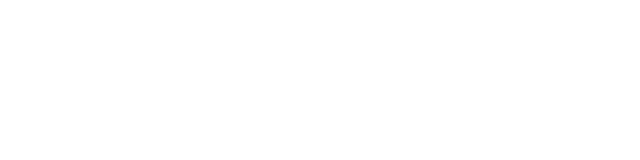
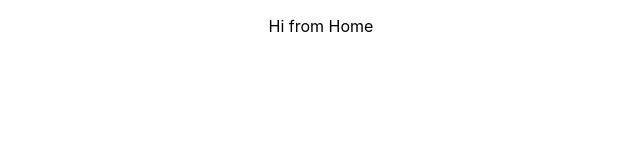
Before and after one commit to vicmaburrito/COVID-19-TRACKING, a React (Create React App) app: page / in a window 1280 px wide. Shown: the top 160 px of the page, without its empty margins (319-959 px from the left). Built offline with nearby package versions, Linux system fonts and the light colour scheme.

Commit message:
Set app in the server

```diff
--- a/public/index.html
+++ b/public/index.html
@@ -2,7 +2,7 @@
 <html lang="en">
   <head>
     <meta charset="utf-8" />
-    <link rel="icon" href="%PUBLIC_URL%/favicon.ico" />
+    <!-- <link rel="icon" href="%PUBLIC_URL%/favicon.ico" /> -->
     <meta name="viewport" content="width=device-width, initial-scale=1" />
     <meta name="theme-color" content="#000000" />
     <meta
--- a/src/App.js
+++ b/src/App.js
@@ -1,8 +1,10 @@
+import Home from './Components/Home';
 import './App.css';
 
 function App() {
   return (
     <div className="App">
+      <Home />
     </div>
   );
 }
--- a/src/Components/Home.js
+++ b/src/Components/Home.js
@@ -1 +1,7 @@
-import react from 'React';
+function Home() {
+  return (
+    <p>Hi from Home</p>
+  );
+}
+
+export default Home;
```
Also changed, not shown: public/manifest.json.
